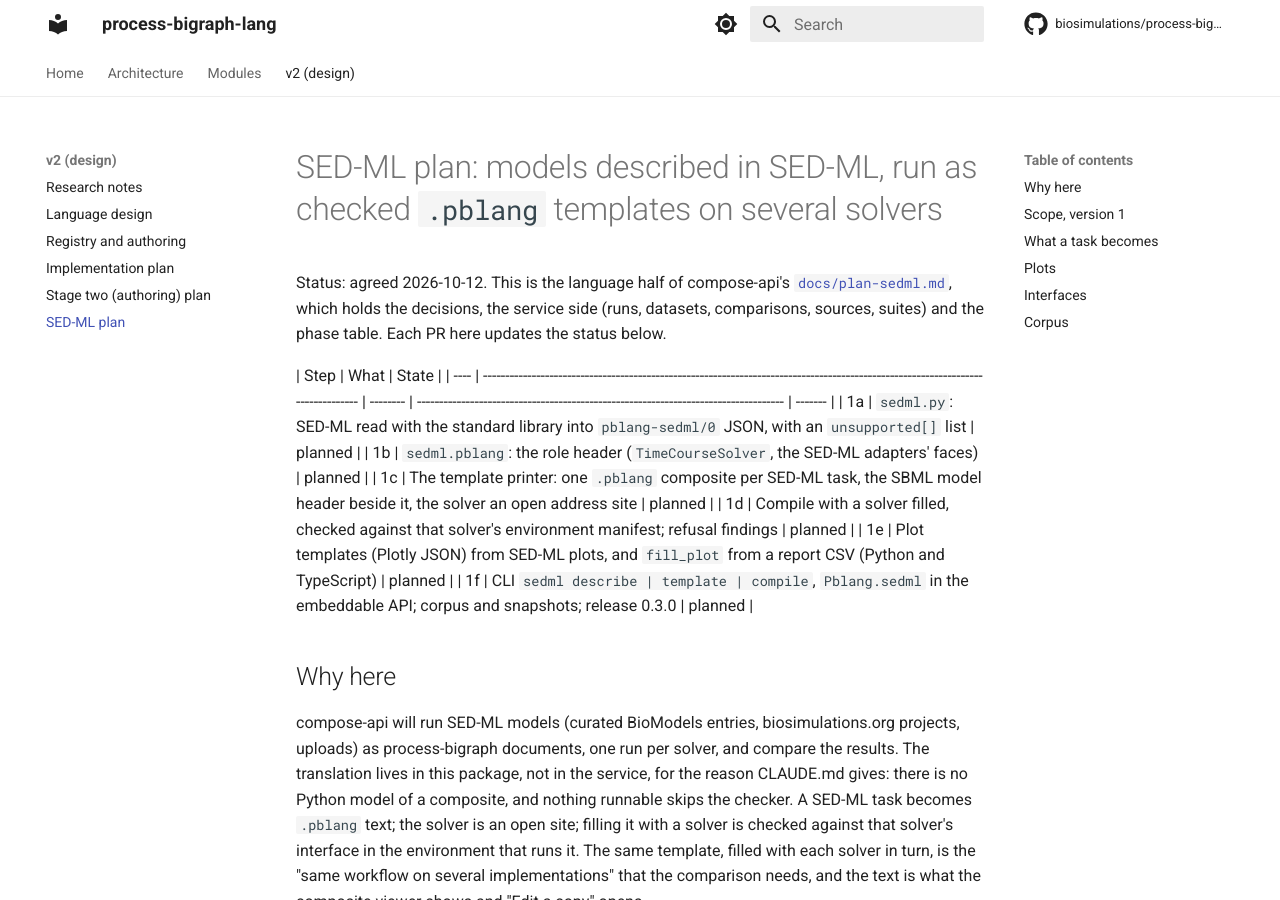
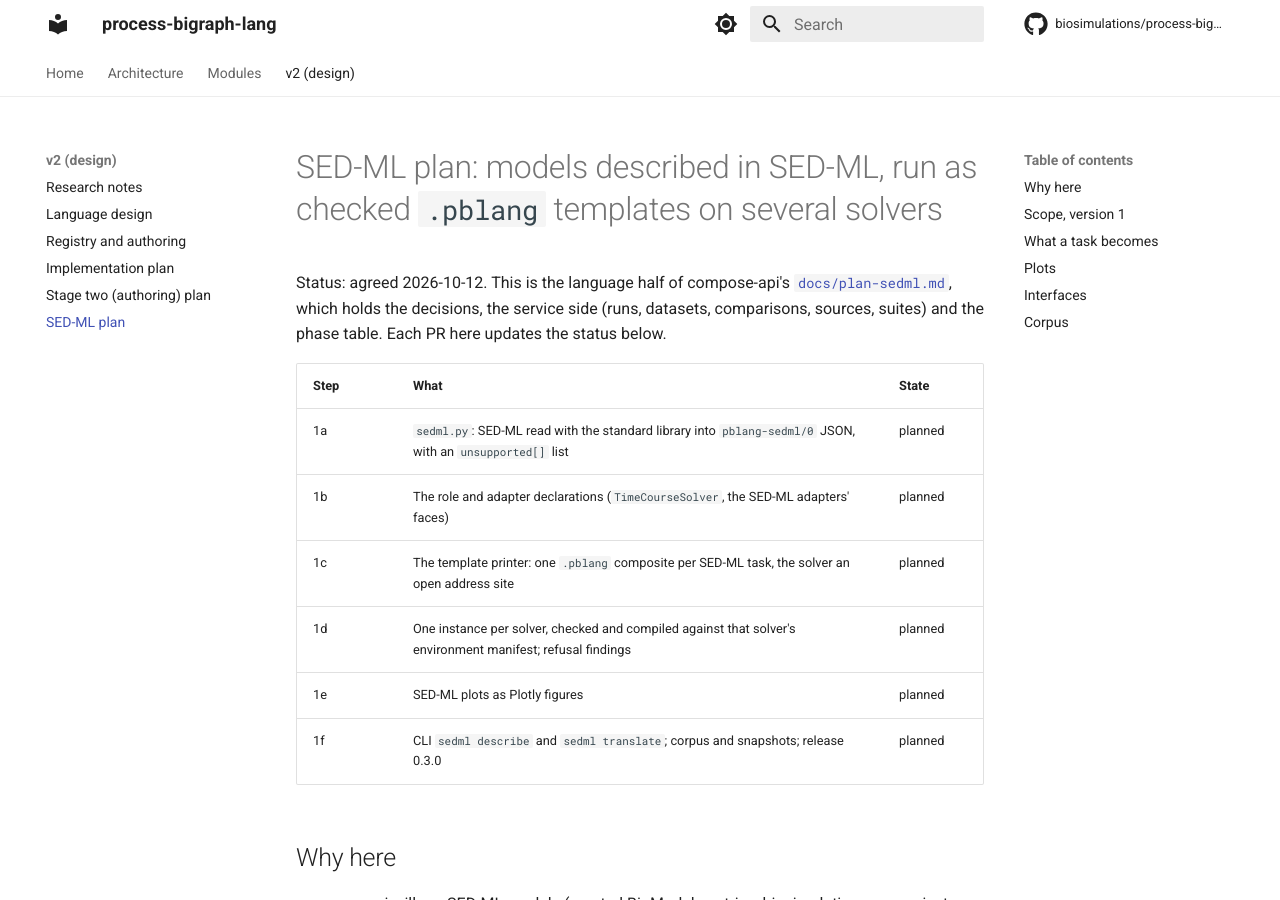
Before and after one commit to biosimulations/process-bigraph-lang, an MkDocs documentation site: the page built from docs/v2/sedml-plan.md, in a window 1280 px wide and 900 px high. Built offline with MkDocs 1.6.1 and Material for MkDocs 9.7.7, drawn with Linux system fonts in a browser that asks for light colours; comment, search, counter and statistics services are not loaded.

Commit message:
docs: the SED-ML plan's status table, unmangled
A '|' inside a cell split prettier's table; the steps now name their commands
in separate code spans.

Co-Authored-By: Claude Opus 5.5 <noreply@anthropic.com>

```diff
--- a/docs/v2/sedml-plan.md
+++ b/docs/v2/sedml-plan.md
@@ -5,14 +5,14 @@ Status: agreed 2026-10-12. This is the language half of compose-api's
 decisions, the service side (runs, datasets, comparisons, sources, suites) and the phase table. Each PR here updates
 the status below.
 
-| Step | What                                                                                                                            | State    |
-| ---- | ------------------------------------------------------------------------------------------------------------------------------- | -------- | ----------------------------------------------------------------------------------- | ------- |
-| 1a   | `sedml.py`: SED-ML read with the standard library into `pblang-sedml/0` JSON, with an `unsupported[]` list                      | planned  |
-| 1b   | `sedml.pblang`: the role header (`TimeCourseSolver`, the SED-ML adapters' faces)                                                | planned  |
-| 1c   | The template printer: one `.pblang` composite per SED-ML task, the SBML model header beside it, the solver an open address site | planned  |
-| 1d   | Compile with a solver filled, checked against that solver's environment manifest; refusal findings                              | planned  |
-| 1e   | Plot templates (Plotly JSON) from SED-ML plots, and `fill_plot` from a report CSV (Python and TypeScript)                       | planned  |
-| 1f   | CLI `sedml describe                                                                                                             | template | compile`, `Pblang.sedml` in the embeddable API; corpus and snapshots; release 0.3.0 | planned |
+| Step | What                                                                                                       | State   |
+| ---- | ---------------------------------------------------------------------------------------------------------- | ------- |
+| 1a   | `sedml.py`: SED-ML read with the standard library into `pblang-sedml/0` JSON, with an `unsupported[]` list | planned |
+| 1b   | The role and adapter declarations (`TimeCourseSolver`, the SED-ML adapters' faces)                         | planned |
+| 1c   | The template printer: one `.pblang` composite per SED-ML task, the solver an open address site             | planned |
+| 1d   | One instance per solver, checked and compiled against that solver's environment manifest; refusal findings | planned |
+| 1e   | SED-ML plots as Plotly figures                                                                             | planned |
+| 1f   | CLI `sedml describe` and `sedml translate`; corpus and snapshots; release 0.3.0                            | planned |
 
 ## Why here
 
```
